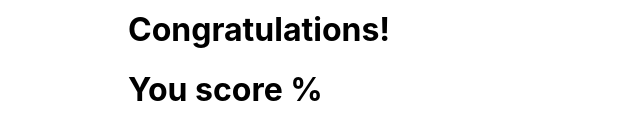
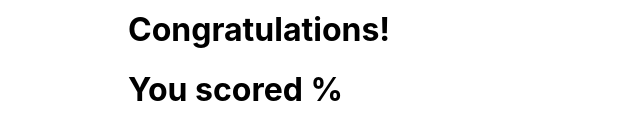
Before and after one commit to adekniyi/test-frontend, a React (Create React App) app: page /success/1 in a window 1280 px wide. Shown: the part 230-370 px from the top of the page, without its empty margins (0-640 px from the left). Built offline with nearby package versions, Linux system fonts and the light colour scheme.

Commit message:
spelling bug

```diff
--- a/src/components/success.js
+++ b/src/components/success.js
@@ -7,7 +7,7 @@ export default function Success() {
     return (
         <div className="success-container">
             <h1>Congratulations! {name}</h1>
-            <h1>You score {totalScore}%</h1>
+            <h1>You scored {totalScore}%</h1>
         </div>
     )
 }
```
